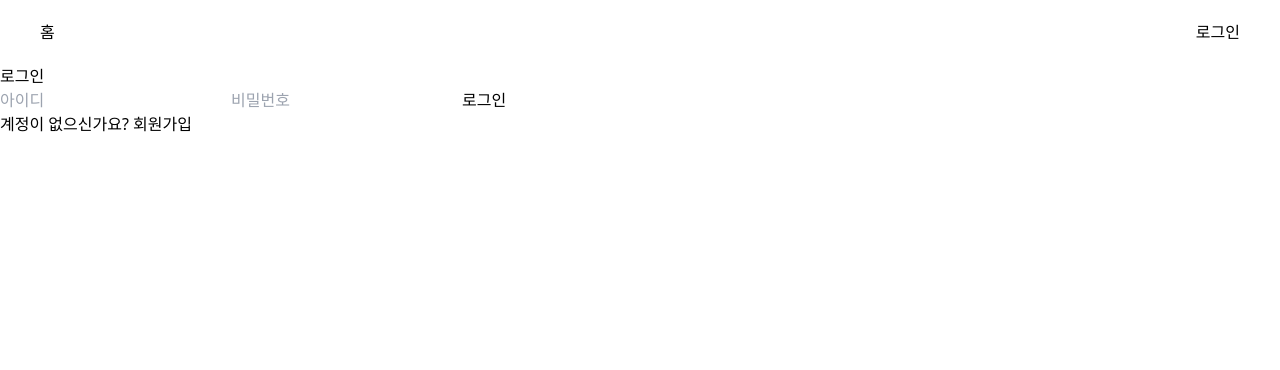
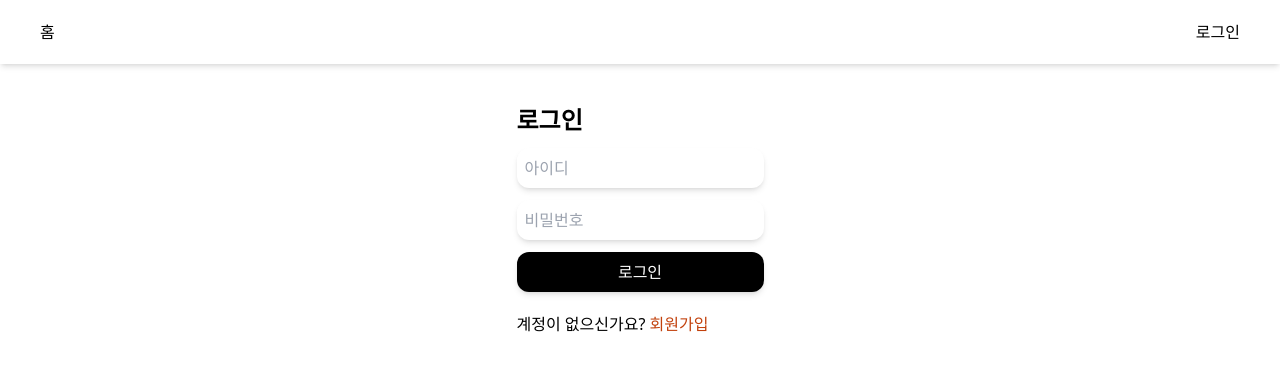
Before and after one commit to play93/MBTI_Test, a React (Vite) app: page /login in a window 1280 px wide. Shown: the top 370 px of the page. Built offline with nearby package versions, Linux system fonts and the light colour scheme.

Commit message:
style : 스타일 추가 - 홈 - 로그인/회원가입 - 테스트페이지

```diff
--- a/src/components/AuthForm.jsx
+++ b/src/components/AuthForm.jsx
@@ -38,7 +38,7 @@ const AuthForm = ({ mode, onSubmit }) => {
   };
 
   return (
-    <form onSubmit={handleSubmit}>
+    <form onSubmit={handleSubmit} className="flex gap-3 flex-col">
       <input
         type="text"
         name="id"
@@ -46,6 +46,7 @@ const AuthForm = ({ mode, onSubmit }) => {
         onChange={handleChange}
         placeholder="아이디"
         required
+        className="w-full shadow-md p-2 rounded-xl"
       />
       <input
         type="password"
@@ -54,6 +55,7 @@ const AuthForm = ({ mode, onSubmit }) => {
         onChange={handleChange}
         placeholder="비밀번호"
         required
+        className="w-full shadow-md p-2 rounded-xl"
       />
       {mode === "signup" && ( // 회원가입이라면 닉네임 인풋도 보이게
         <input
@@ -63,9 +65,15 @@ const AuthForm = ({ mode, onSubmit }) => {
           onChange={handleChange}
           placeholder="닉네임"
           required
+          className="w-full shadow-md p-2 rounded-xl"
         />
       )}
-      <button type="submit">{mode === "login" ? "로그인" : "회원가입"}</button>
+      <button
+        type="submit"
+        className="w-full shadow-md p-2 bg-black text-white rounded-xl"
+      >
+        {mode === "login" ? "로그인" : "회원가입"}
+      </button>
     </form>
   );
 };
--- a/src/components/TestForm.jsx
+++ b/src/components/TestForm.jsx
@@ -20,23 +20,39 @@ const TestForm = ({ onSubmit }) => {
   return (
     <form onSubmit={handleSubmit}>
       {questions.map((q, index) => (
-        <div key={q.id}>
+        <div key={q.id} className="py-3 flex flex-col gap-2">
           <p>{q.question}</p>
-          {q.options.map((option, i) => (
-            <label key={i}>
+          {q.options.map((option, i) => {
+            // 선택된 답에 따라 테두리 색을 변경할 것
+            const isSelected = answers[index] === option; // 선택됐는지 확인
+            const borderStyleChange = isSelected
+              ? "border-orange-700"
+              : "border-gray-300"; // isSelected로 선택 여부를 확인해 테두리색을 변경
+            return (
+              <label
+                key={i}
+                className={`w-full p-2 border rounded-lg ${borderStyleChange}`}
+              >
                 <input
                   type="radio"
                   name={`question-${index}`}
                   value={option}
                   checked={answers[index] === option}
                   onChange={() => handleChange(index, option)}
+                  className="mr-2"
                 />
                 {option}
               </label>
-          ))}
+            );
+          })}
         </div>
       ))}
-      <button type="submit">제출하기</button>
+      <button
+        type="submit"
+        className="w-full shadow-md p-2 bg-black text-white rounded-xl"
+      >
+        제출하기
+      </button>
     </form>
   );
 };
--- a/src/pages/Home.jsx
+++ b/src/pages/Home.jsx
@@ -11,27 +11,27 @@ const Home = ({ user }) => {
     }
   };
   return (
-    <div className="flex flex-col gap-10">
+    <div className="flex flex-col gap-10 py-10">
       <h1 className="text-center text-2xl font-bold">무료성격테스트</h1>
       <p className="text-center">
         자신의 성격 유형을 확인할 수 있도록 솔직하게 답변해 주세요.
       </p>
       <section className="flex justify-between gap-10 py-5 px-5">
-        <div>
-          <h3 className="font-bold">성격 유형 검사</h3>
+        <div className="shadow-md p-5 rounded-xl ">
+          <h3 className="font-bold mb-3">성격 유형 검사</h3>
           <p>
             자신의 성격 유형을 파악하고 삶의 여러 영역에서 어떤 영향을 미치는지
             알아보세요.
           </p>
         </div>
-        <div>
-          <h3 className="font-bold">성격 유형 이해</h3>
+        <div className="shadow-md p-5 rounded-xl">
+          <h3 className="font-bold mb-3">성격 유형 이해</h3>
           <p>
             다른 사람들이 어떻게 행동하는지 이해하는데 도움을 줄 수 있습니다.
           </p>
         </div>
-        <div>
-          <h3 className="font-bold">팀 평가</h3>
+        <div className="shadow-md p-5 rounded-xl">
+          <h3 className="font-bold mb-3">팀 평가</h3>
           <p>
             팀 내에서 자신과 동료들의 성격을 이해하고 협력할 수 있는 방법을
             배워보세요.
@@ -40,7 +40,7 @@ const Home = ({ user }) => {
       </section>
       <Link
         to="test"
-        className="text-center"
+        className="text-center bg-black text-white w-3/12 m-auto	py-5	rounded-xl"
         onClick={() => {
           movePageHandler("/test");
         }}
--- a/src/pages/Login.jsx
+++ b/src/pages/Login.jsx
@@ -17,13 +17,16 @@ const Login = ({ setUser }) => {
     }
   };
   return (
-    <section>
+    <section className="py-10 flex justify-center">
       <div>
-        <h1>로그인</h1>
+        <h1 className="font-bold mb-3 text-2xl">로그인</h1>
         <AuthForm mode="login" onSubmit={handleLogin} />
         <div>
-          <p>
-            계정이 없으신가요? <Link to="/register">회원가입</Link>
+          <p className="mt-5">
+            계정이 없으신가요?{" "}
+            <Link to="/register" className="text-orange-700">
+              회원가입
+            </Link>
           </p>
         </div>
       </div>
--- a/src/pages/ProfilePage.jsx
+++ b/src/pages/ProfilePage.jsx
@@ -18,9 +18,9 @@ const ProfilePage = ({ user, setUser }) => {
   };
 
   return (
-    <div>
+    <div className="py-10 flex justify-center">
       <div>
-        <h1>프로필 수정</h1>
+        <h1 className="font-bold mb-3 text-2xl">프로필 수정</h1>
         <form onSubmit={handleSubmit}>
           <div>
             <label>닉네임</label>
@@ -29,9 +29,15 @@ const ProfilePage = ({ user, setUser }) => {
               type="text"
               value={nickname}
               onChange={handleNicknameChange}
+              className="w-full shadow-md p-2 rounded-xl"
             />
           </div>
-          <button type="submit">프로필 업데이트</button>
+          <button
+            type="submit"
+            className="w-full shadow-md p-2 bg-black text-white rounded-xl"
+          >
+            프로필 업데이트
+          </button>
         </form>
       </div>
     </div>
--- a/src/pages/Register.jsx
+++ b/src/pages/Register.jsx
@@ -20,14 +20,16 @@ const Register = () => {
     }
   };
   return (
-    <section>
+    <section className="py-10 flex justify-center">
       <div>
-        <h1>회원가입</h1>
+        <h1 className="font-bold mb-3 text-2xl">회원가입</h1>
         <AuthForm mode="signup" onSubmit={handleSignUp} />
         <div>
-          <p>
+          <p className="mt-5">
             이미 계정이 있으신가요? {""}
-            <Link to="/login">로그인</Link>
+            <Link to="/login" className="text-orange-700">
+              로그인
+            </Link>
           </p>
         </div>
       </div>
--- a/src/pages/TestPage.jsx
+++ b/src/pages/TestPage.jsx
@@ -2,12 +2,13 @@ import { useNavigate } from "react-router-dom";
 import TestForm from "../components/TestForm";
 import Calculator from "../utils/Calculator";
 import { createTestResult } from "../api/testResults";
+import { questions } from "../data/questions";
 
 const TestPage = ({ user }) => {
   const navigate = useNavigate();
 
   const handleTestSubmit = async (answers) => {
-    const result = Calculator(answers);
+    const result = Calculator(answers, questions);
     const resultData = {
       userId: user.id,
       nickname: user.nickname,
@@ -20,8 +21,8 @@ const TestPage = ({ user }) => {
     navigate("/results");
   };
   return (
-    <div>
-      <h1>MBTI 테스트</h1>
+    <div className="py-10 flex justify-center flex-col w-1/2 m-auto">
+      <h1 className="font-bold mb-3 text-2xl">MBTI 테스트</h1>
       <TestForm onSubmit={handleTestSubmit} />
     </div>
   );
--- a/src/shared/Layout.jsx
+++ b/src/shared/Layout.jsx
@@ -12,9 +12,9 @@ const Layout = ({ user, setUser }) => {
   return (
     <div>
       <header>
-        <nav className="flex justify-between py-5 px-10 l m-auto">
+        <nav className="flex justify-between py-5 px-10 l m-auto shadow-md">
           <Link to="/">홈</Link>
-          <div>
+          <div className="flex flex-row gap-3">
             {user ? ( // 로그인 한 유저에게 보이는 버튼
               <>
                 <Link to={"/profile"}>프로필</Link>
```
Lines whose indentation alone changed are shown as unchanged.
